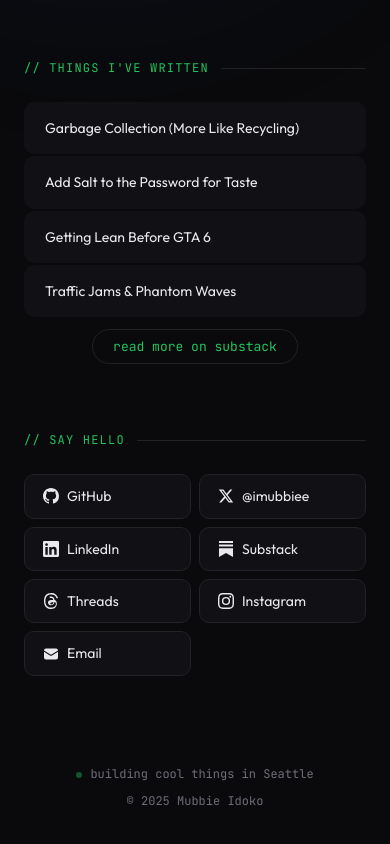
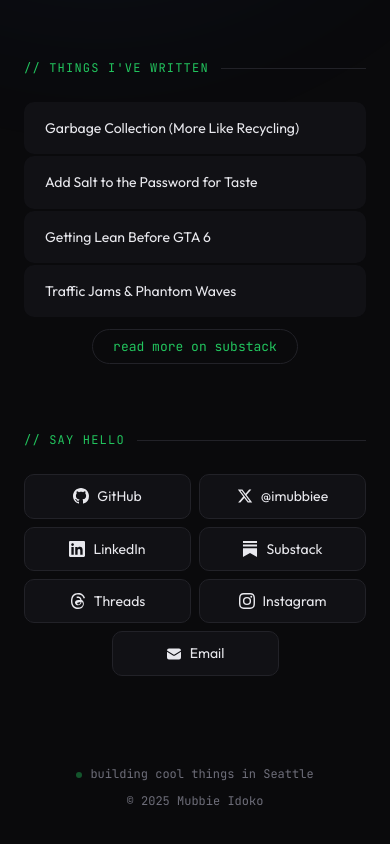
Before and after one commit to mubbie/mubbie.dev, a plain HTML site: page index.html in a window 390 px wide. Shown: the part 1072-1916 px from the top of the page. Drawn offline with Linux system fonts and the light colour scheme.

Commit message:
Update styles.css

```diff
--- a/styles.css
+++ b/styles.css
@@ -448,8 +448,20 @@ footer p {
   .connect-grid {
     display: grid;
     grid-template-columns: 1fr 1fr;
+    justify-items: center;
+  }
+
+  .connect-grid .connect-link {
+    width: 100%;
+    justify-content: center;
   }
 
   .nav-pills { gap: 6px; }
   .nav-pills a { font-size: 12px; padding: 6px 12px; }
+
+  .connect-grid .connect-link:last-child:nth-child(odd) {
+    grid-column: 1 / -1;
+    max-width: calc(50% - 4px);
+    justify-self: center;
+  }
 }
```
